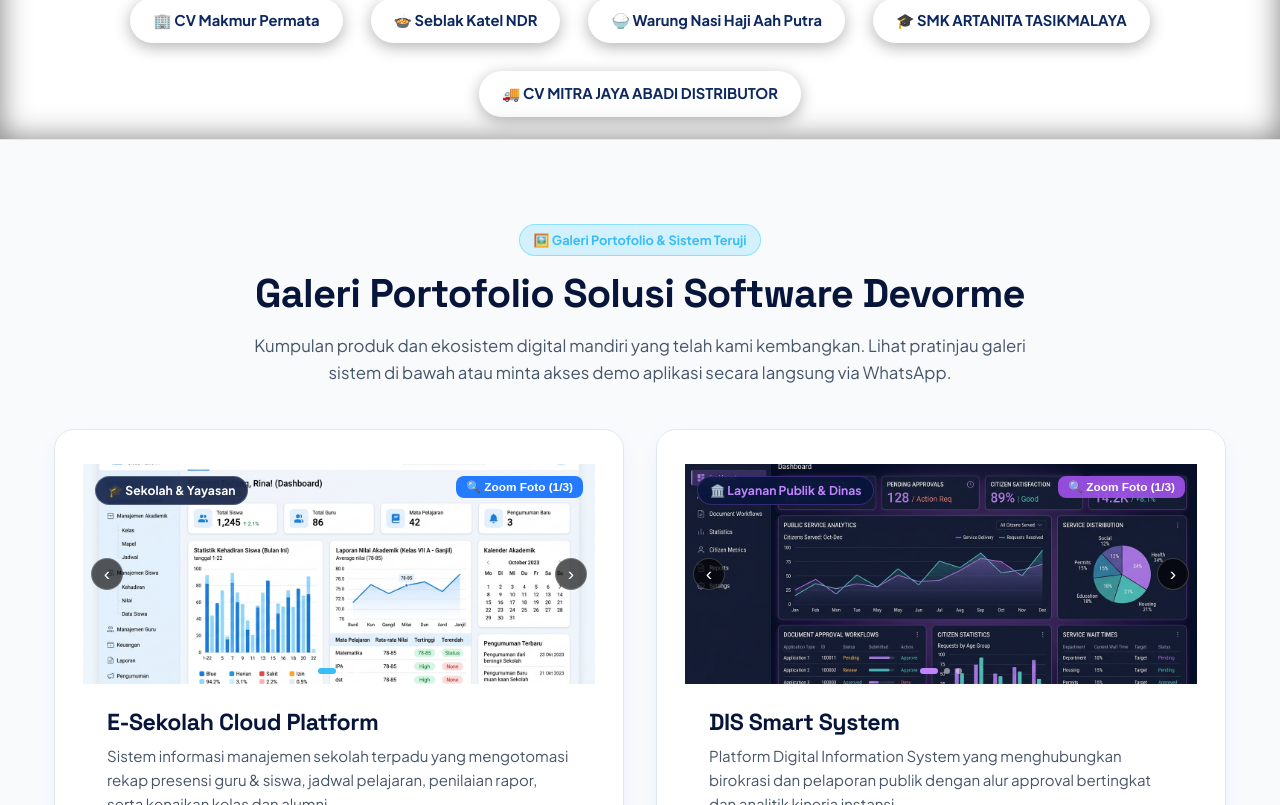
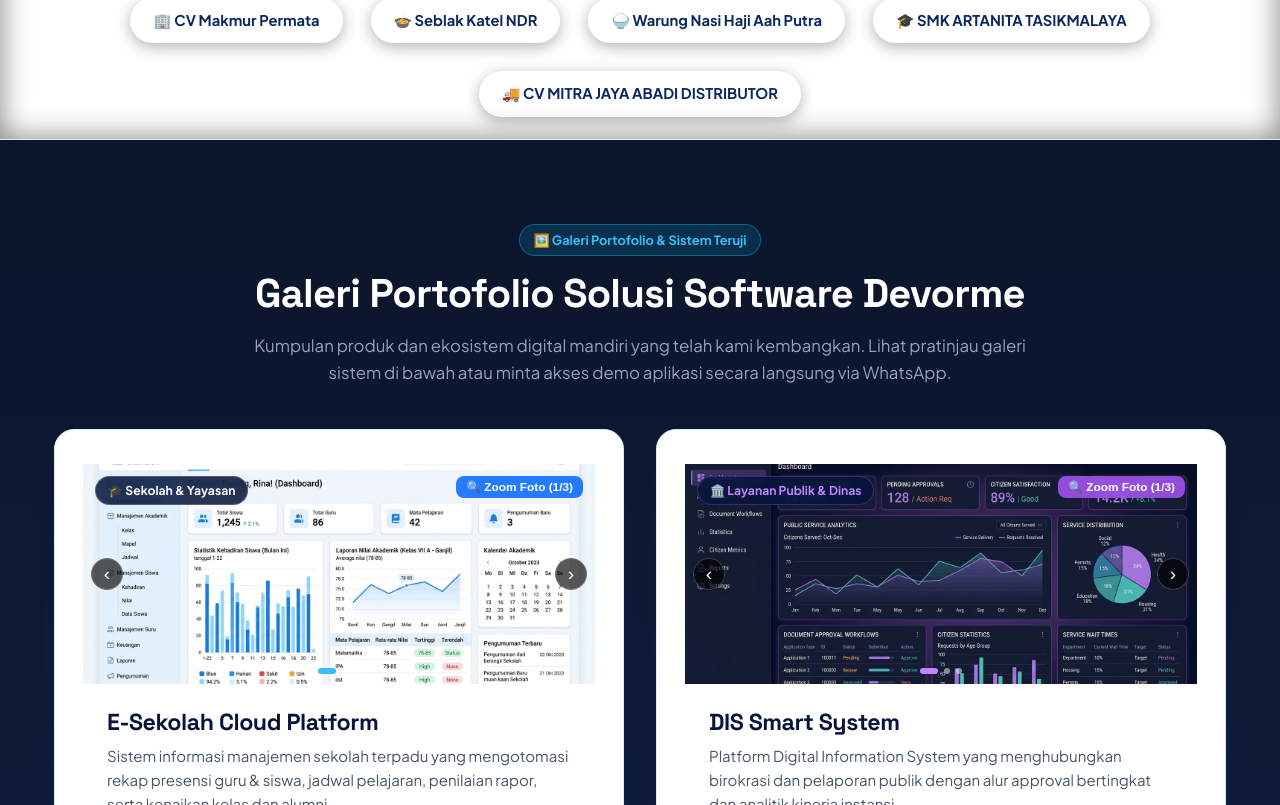
Before and after one commit to Jazmanudin27/devorme, a React (Vite) app in the folder client/: page / in a window 1280 px wide. Shown: the part 835-1640 px from the top of the page. Built offline with nearby package versions, Linux system fonts and the light colour scheme; no server answers.

Commit message:
style: change products-section-leap background to elegant medium dark navy gradient

```diff
--- a/client/src/index.css
+++ b/client/src/index.css
@@ -988,7 +988,7 @@ a {
 /* Solution Cards */
 .products-section-leap {
   padding: 80px 0;
-  background: #ffffff;
+  background: linear-gradient(180deg, #0b152b 0%, #111f3d 100%);
 }
 
 .solution-grid {
--- a/client/src/views/HomeView.jsx
+++ b/client/src/views/HomeView.jsx
@@ -106,16 +106,16 @@ export default function HomeView({ onSelectProduct, onNavigateToArchitecture, on
       {/* ==================================================================
           3. SOLUSI PRODUK & GALERI PORTOFOLIO INTERAKTIF
           ================================================================== */}
-      <section id="solusi-produk" className="products-section-leap" style={{ background: '#f8fafc', padding: '84px 0' }}>
+      <section id="solusi-produk" className="products-section-leap" style={{ background: 'linear-gradient(180deg, #0b152b 0%, #111f3d 100%)', padding: '84px 0' }}>
         <div className="container">
           <div style={{ textAlign: 'center', maxWidth: '780px', margin: '0 auto 36px' }}>
             <div className="hero-pill-blue">
               <span>🖼️ Galeri Portofolio & Sistem Teruji</span>
             </div>
-            <h2 style={{ fontSize: '2.5rem', marginBottom: '14px', color: 'var(--navy-dark)' }}>
+            <h2 style={{ fontSize: '2.5rem', marginBottom: '14px', color: '#ffffff' }}>
               Galeri Portofolio Solusi Software Devorme
             </h2>
-            <p style={{ color: 'var(--text-muted)', fontSize: '1.05rem', lineHeight: 1.6 }}>
+            <p style={{ color: '#94a3b8', fontSize: '1.05rem', lineHeight: 1.6 }}>
               Kumpulan produk dan ekosistem digital mandiri yang telah kami kembangkan. Lihat pratinjau galeri sistem di bawah atau minta akses demo aplikasi secara langsung via WhatsApp.
             </p>
           </div>
```
Also changed, not shown: 5 other files (tests, documents, lock files or other folders).
